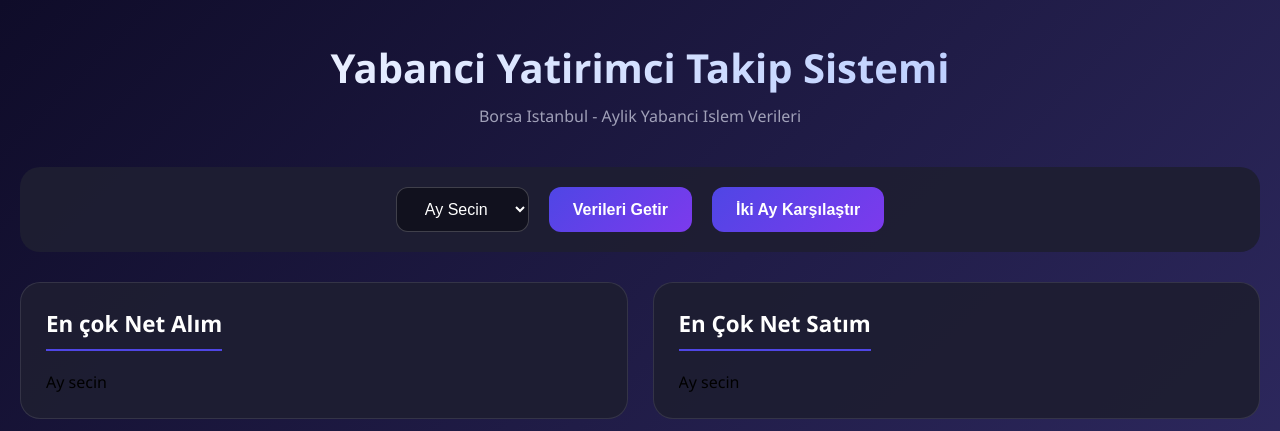
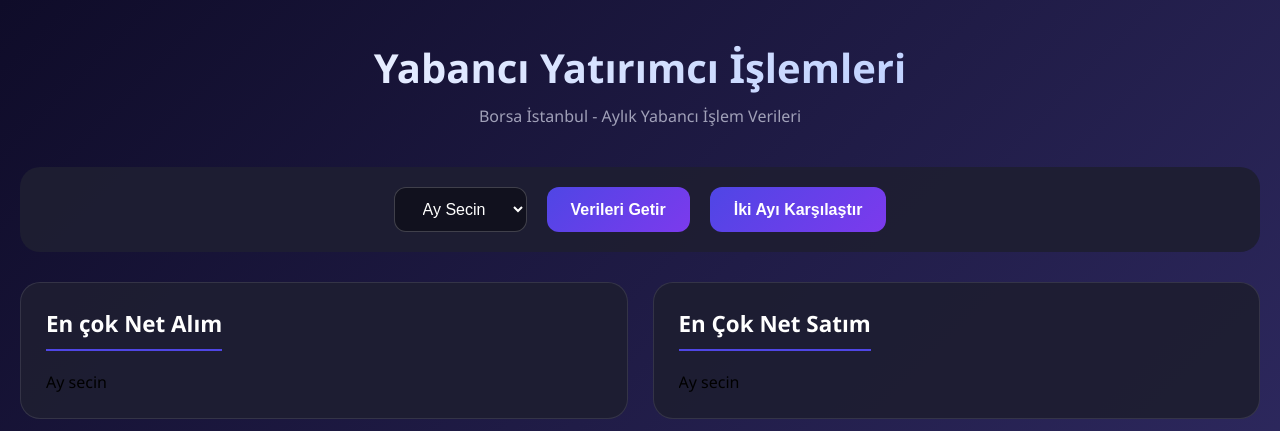
Before and after one commit to bariserkaya-lang/yabanci-yatirimci-takip, a Flask app: template web/templates/dashboard2.html in a window 1280 px wide. Shown: the top 431 px of the page. Run offline with Flask 3, Linux system fonts and the light colour scheme; the template is opened without the code that fills it, so the values that code supplies are empty; some libraries are stand-ins or nearby versions.

Commit message:
Update dashboard2.html

```diff
--- a/web/templates/dashboard2.html
+++ b/web/templates/dashboard2.html
@@ -124,14 +124,14 @@
 <body>
 <div class="container">
     <div class="header">
-        <h1>Yabanci Yatirimci Takip Sistemi</h1>
-        <p>Borsa Istanbul - Aylik Yabanci Islem Verileri</p>
+        <h1>Yabancı Yatırımcı İşlemleri</h1>
+        <p>Borsa İstanbul - Aylık Yabancı İşlem Verileri</p>
     </div>
 
     <div class="date-selector">
         <select id="monthSelect"><option value="">Ay Secin</option></select>
         <button onclick="loadData()">Verileri Getir</button>
-        <button onclick="toggleCompare()">İki Ay Karşılaştır</button>
+        <button onclick="toggleCompare()">İki Ayı Karşılaştır</button>
     </div>
 
     <div class="grid-2">
```
